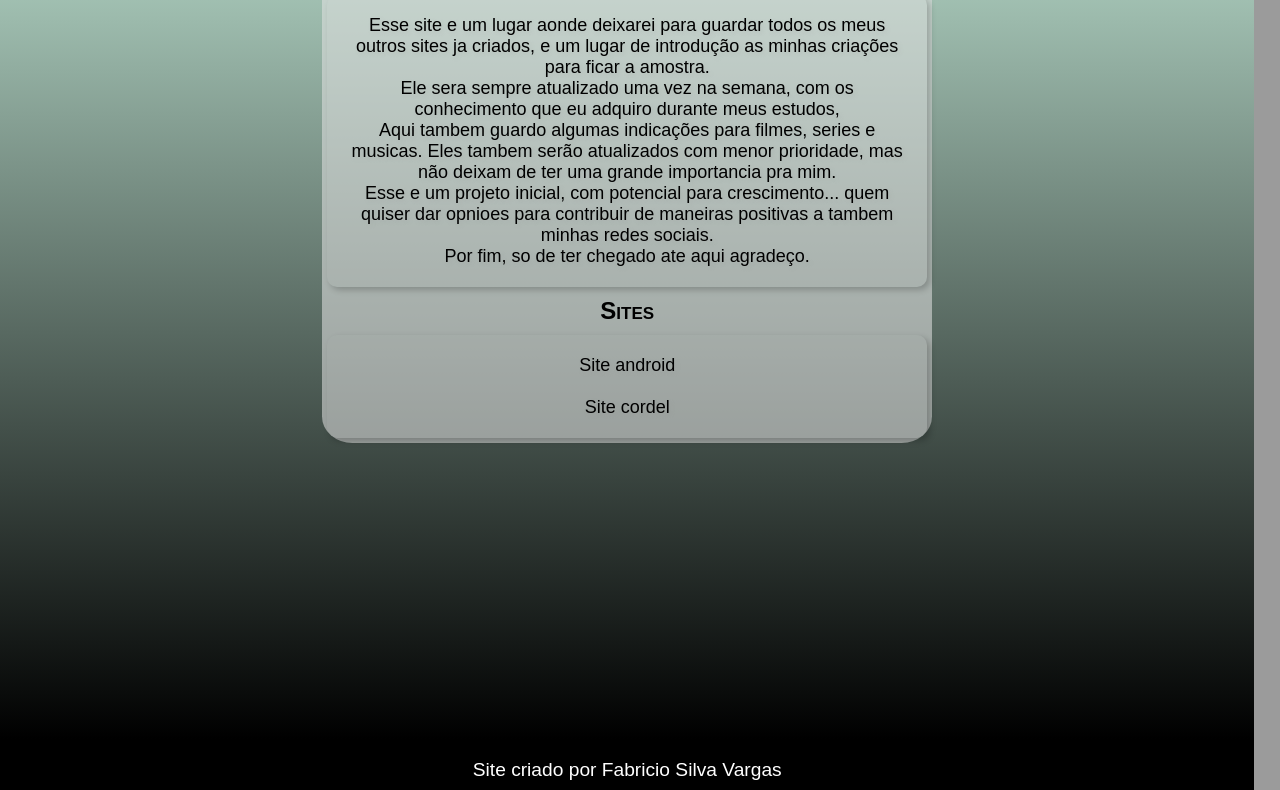
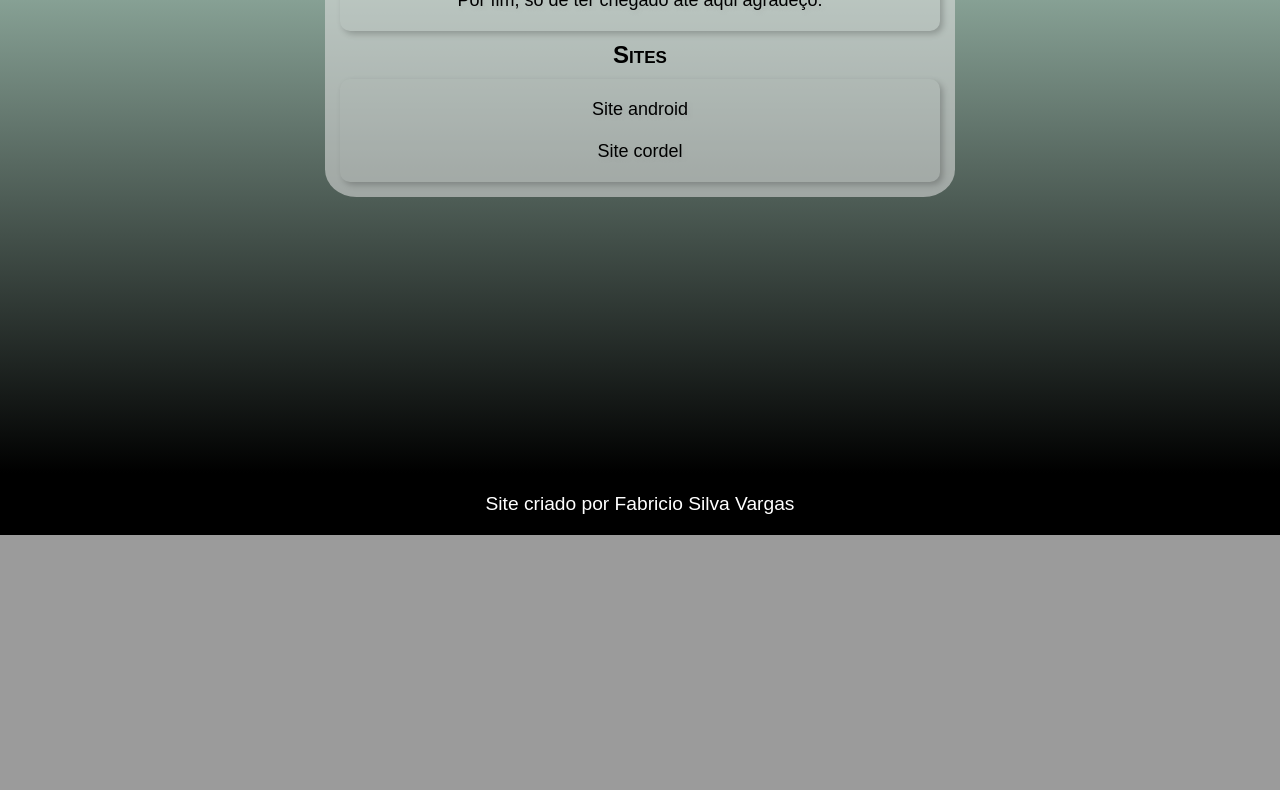
Before and after one commit to hey-afro/sites-html-css, a plain HTML site: page introdução/home.html in a window 1280 px wide. Shown: the part 438-1228 px from the top of the page. After the commit the page ends 973 px from the top, so only its background shows below. Drawn offline with Linux system fonts and the light colour scheme.

Commit message:
Update style.css

```diff
--- a/introdução/css/style.css
+++ b/introdução/css/style.css
@@ -12,8 +12,8 @@
 
 
 body{
-    width: 98vw;
-    height: 140vh;
+    width: 100vw;
+    height: 100vh;
     background-color: rgb(155, 155, 155);
 }
 header{
@@ -35,17 +35,16 @@ header a:hover{
     background-color: rgba(116, 116, 116, 0.033);
 }
 main{
+    height: 98vh;
+    padding: 40px;
+    padding-top: 30px;
     position: relative;
-    height: 100%;
     text-align: center;
     background-image: linear-gradient(to bottom,#caf7e2d4 20%, black);
 }
 div{
-    position: absolute;
-    top: 50% ;
-    left: 50%;
-    transform: translate(-50%,-50%);
-    padding: 5px;
+    margin: auto;
+    padding: 15px;
     max-width: 600px;
     min-width: 250px;
     background-color: rgba(227, 227, 227, 0.556);
@@ -66,7 +65,6 @@ div p{
     padding: 20px;
     border-radius: 10px;
     color:black ;
-
     text-shadow: 2px 2px 4px rgba(153, 153, 153, 0.233);
     box-shadow: 3px 3px 6px rgba(0, 0, 0, 0.221);
 }
```
